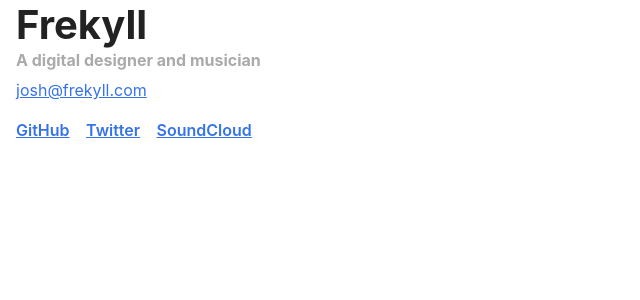
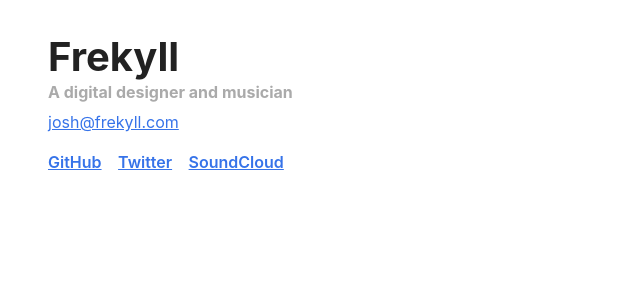
Before and after one commit to frekyll/frekyll, a Jekyll site: the page built from index.html, in a window 1280 px wide. Shown: the top 300 px of the page, without its empty margins (0-640 px from the left). Built offline with Jekyll 4.4.1, drawn with Linux system fonts in a browser that asks for light colours.

Commit message:
Add space around entire content

```diff
--- a/_layouts/default.html
+++ b/_layouts/default.html
@@ -11,7 +11,7 @@ layout: compress
     <link href="{{ '/assets/index.css' }}" rel="stylesheet">
     <title>{{ site.title }}</title>
   </head>
-  <body>
+  <body class="site-body">
     {{ content }}
   </body>
 </html>
--- a/_sass/_components.scss
+++ b/_sass/_components.scss
@@ -27,7 +27,13 @@
 }
 
 .navigation-link {
-  margin-right: 0.75rem;
   font-size: $font-size-5;
   font-weight: 600;
+  margin-right: 0.75rem;
 }
+
+@media (min-width: $breakpoint-md) {
+  .site-body {
+    padding: 2rem;
+  }
+}
```
